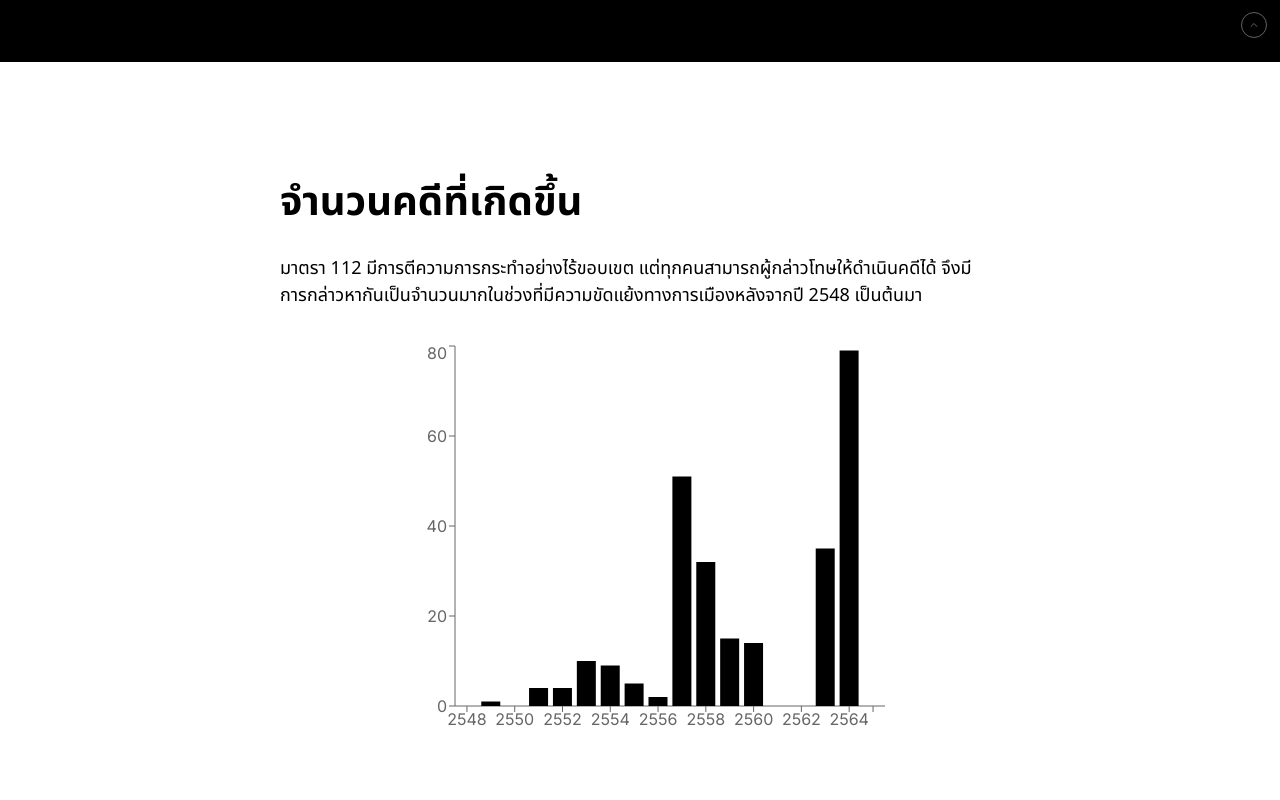
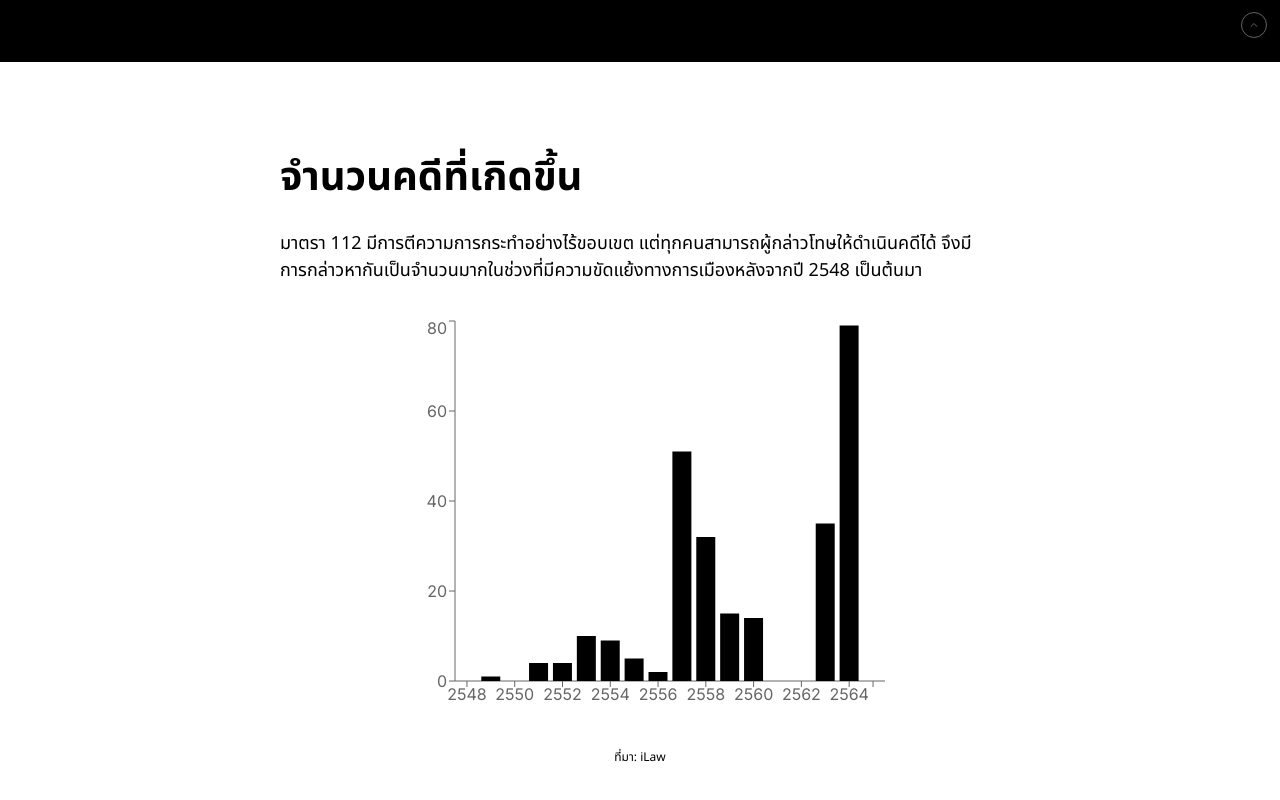
Before and after one commit to cktalala/pu-dev-challenge, a Next.js app: page / in a window 1280 px wide. Shown: the part 738-1538 px from the top of the page. Built offline with nearby package versions, Linux system fonts and the light colour scheme; a web font is replaced by a local one.

Commit message:
Add link to iLaw in SectionCount component and enhance link styles in globals.css

```diff
--- a/src/app/globals.css
+++ b/src/app/globals.css
@@ -66,6 +66,16 @@ html {
   scroll-behavior: smooth;
 }
 
+a {
+  @apply transition-colors;
+}
+a:hover {
+  @apply text-black underline;
+}
+a:visited {
+  @apply text-lightgray;
+}
+
 body {
   background: var(--background);
   color: var(--foreground);
--- a/src/containers/home/components/SectionCount.tsx
+++ b/src/containers/home/components/SectionCount.tsx
@@ -19,6 +19,16 @@ const SectionCount = () => {
           2548 เป็นต้นมา
         </p>
         <CasesBarChart />
+        <p className="typo-body2  font-noto-sans-thai text-center">
+          ที่มา:{" "}
+          <a
+            href="https://freedom.ilaw.or.th/node/817"
+            target="_blank"
+            rel="noopener noreferrer"
+          >
+            iLaw
+          </a>
+        </p>
       </div>
     </section>
   );
```
